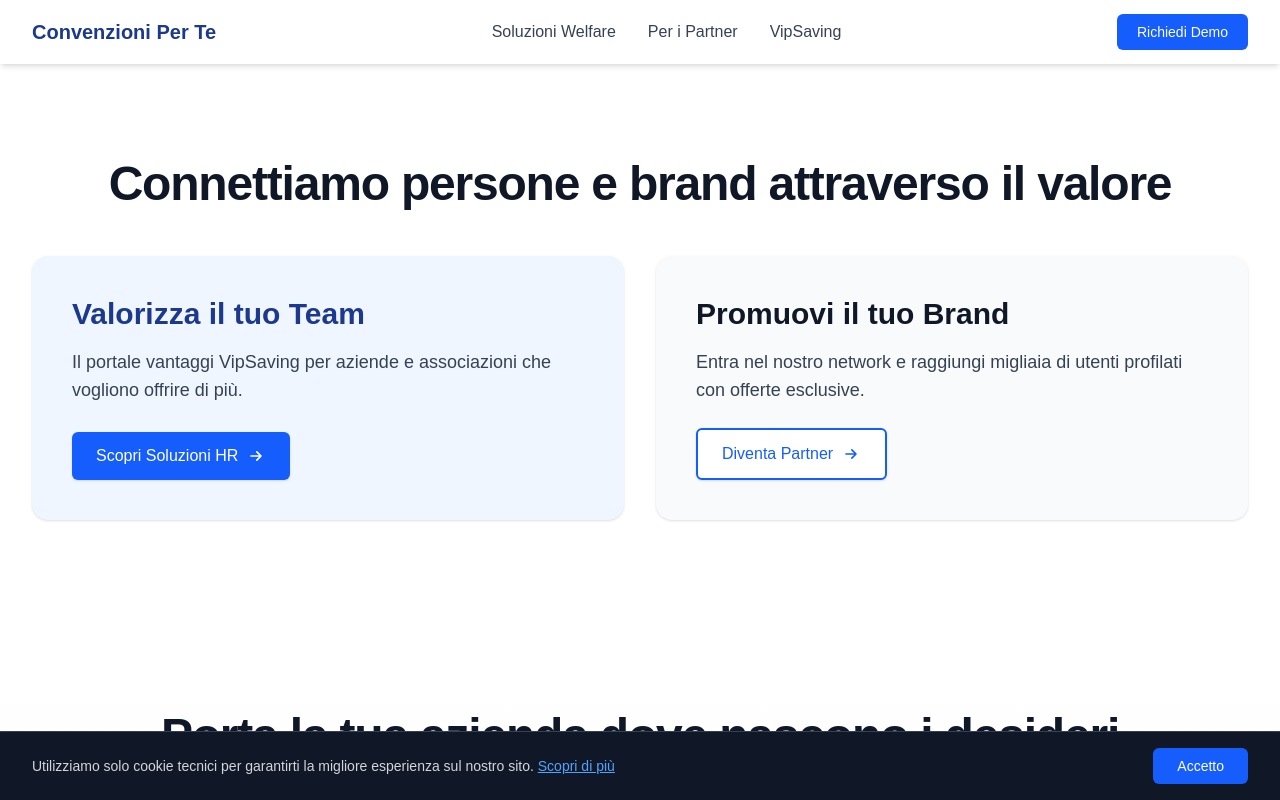
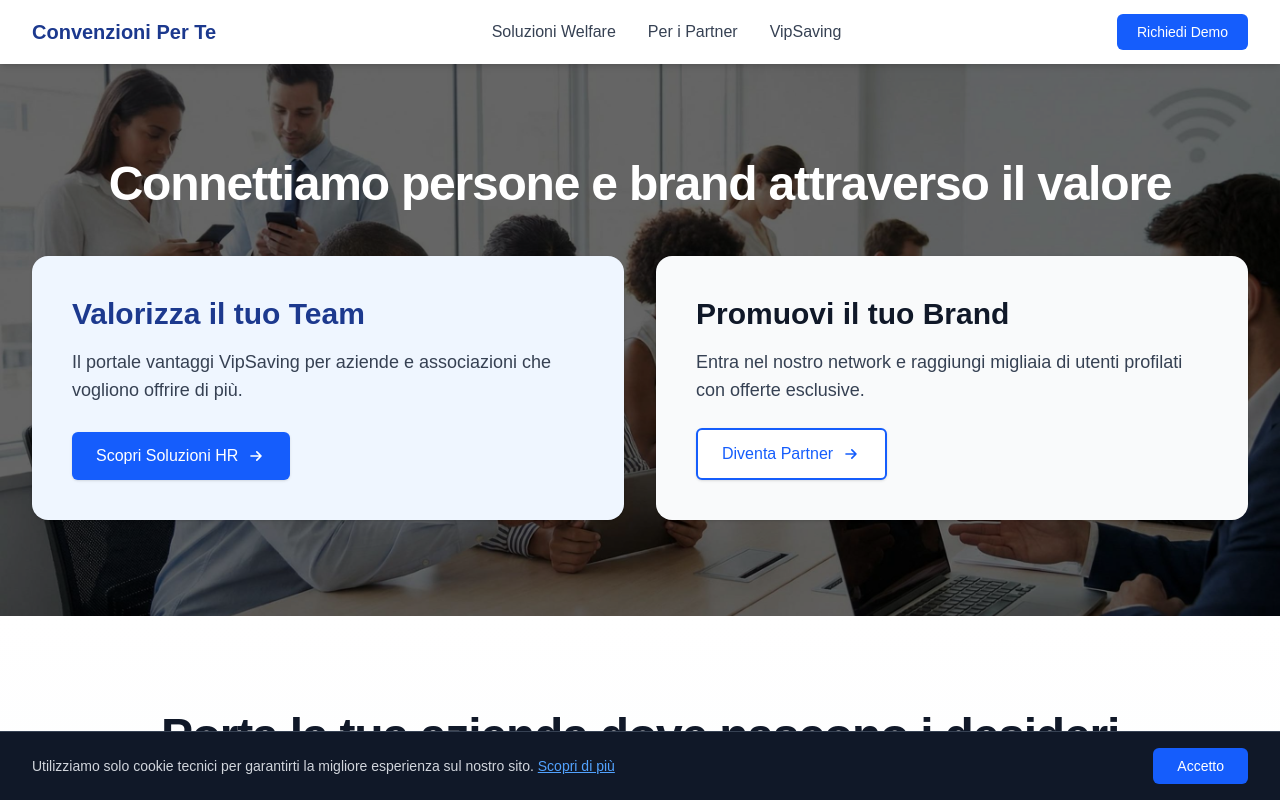
Before and after one commit to BdSanti/convenzioniperte-site, a Next.js app: page / in a window 1280 px wide. Shown: the top 800 px of the page. Built offline with nearby package versions, Linux system fonts and the light colour scheme; no server answers.

Commit message:
sfondo home

```diff
--- a/components/HeroSection.tsx
+++ b/components/HeroSection.tsx
@@ -1,10 +1,13 @@
 export default function HeroSection() {
   return (
-    <section className="py-16 md:py-24">
-      <div className="mx-auto max-w-7xl px-4 sm:px-6 lg:px-8">
+    <section className="relative py-16 md:py-24 bg-cover bg-center" style={{ backgroundImage: "url('/images/hero-bg.jpg')" }}>
+      {/* Overlay Scuro */}
+      <div className="absolute inset-0 bg-black/60"></div>
+
+      <div className="relative z-10 mx-auto max-w-7xl px-4 sm:px-6 lg:px-8">
         {/* Titolo Principale Centrato */}
         <div className="mb-12 text-center">
-          <h1 className="text-3xl font-bold tracking-tight text-gray-900 sm:text-4xl md:text-5xl">
+          <h1 className="text-3xl font-bold tracking-tight text-white sm:text-4xl md:text-5xl">
             Connettiamo persone e brand attraverso il valore
           </h1>
         </div>
```
Also changed, not shown: public/images/hero-bg.jpg (added).
